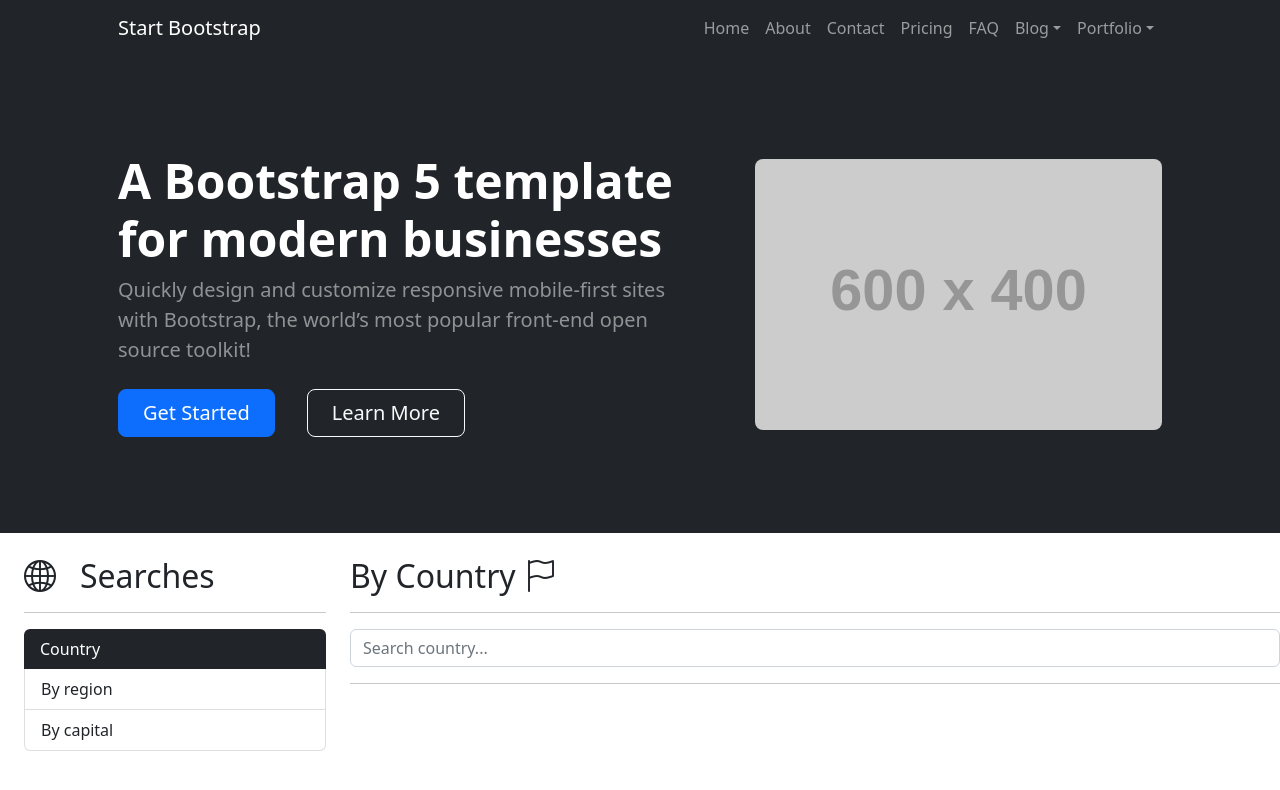
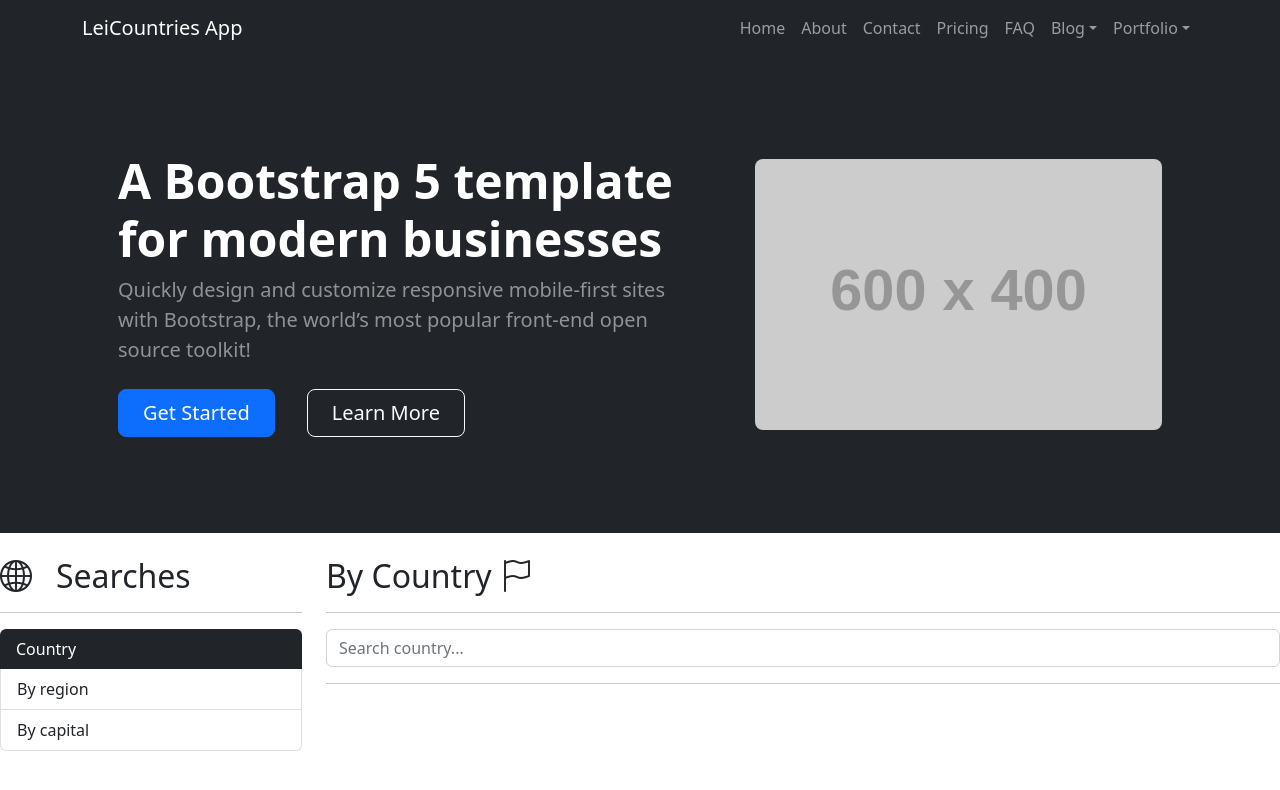
Before and after one commit to Devipt-leiner/Lei-Countries-App, an Angular app: page / in a window 1280 px wide. Shown: the top 790 px of the page. Built offline with nearby package versions, Linux system fonts and the light colour scheme.

Commit message:
minor changes

```diff
--- a/src/app/app.component.html
+++ b/src/app/app.component.html
@@ -1,8 +1,8 @@
 <div class="row">
 
   <nav class="navbar navbar-expand-lg navbar-dark bg-dark">
-    <div class="container px-5">
-        <a class="navbar-brand" href="index.html">Start Bootstrap</a>
+    <div class="container">
+        <a class="navbar-brand" href="index.html">LeiCountries App</a>
         <button class="navbar-toggler" type="button" data-bs-toggle="collapse" data-bs-target="#navbarSupportedContent" aria-controls="navbarSupportedContent" aria-expanded="false" aria-label="Toggle navigation"><span class="navbar-toggler-icon"></span></button>
         <div class="collapse navbar-collapse" id="navbarSupportedContent">
             <ul class="navbar-nav ms-auto mb-2 mb-lg-0">
@@ -48,11 +48,11 @@
     </div>
 </header>
 
-  <div class="col-3 mt-4 ms-4">
+  <div class="col-3 mt-4">
     <app-sidebar></app-sidebar>
   </div>
 
-  <div class="col mt-4 mb-5">
+  <div class="col-9 mt-4 mb-5">
     <router-outlet></router-outlet>
   </div>
 
```
Also changed, not shown: 1 other file (tests, documents, lock files or other folders).
